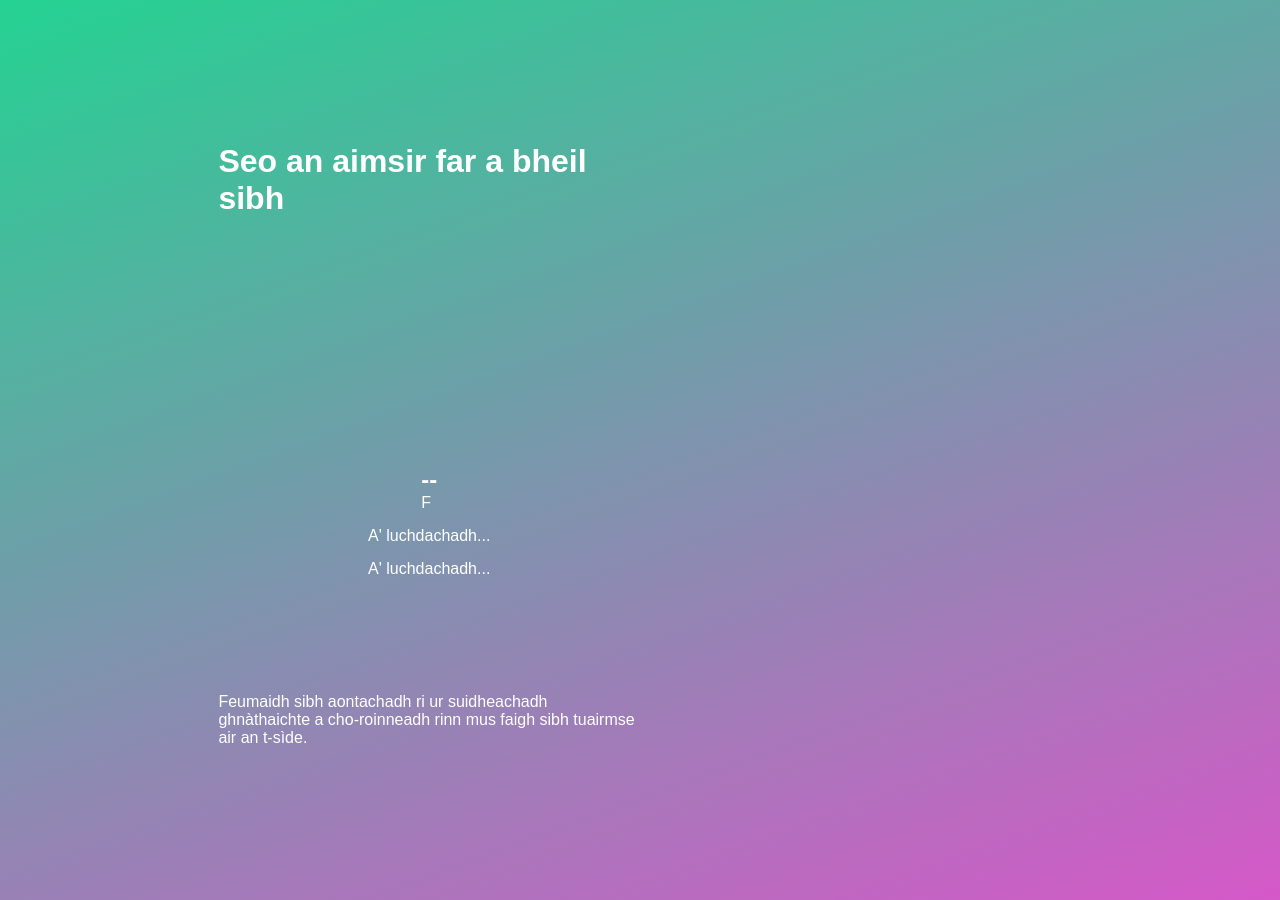
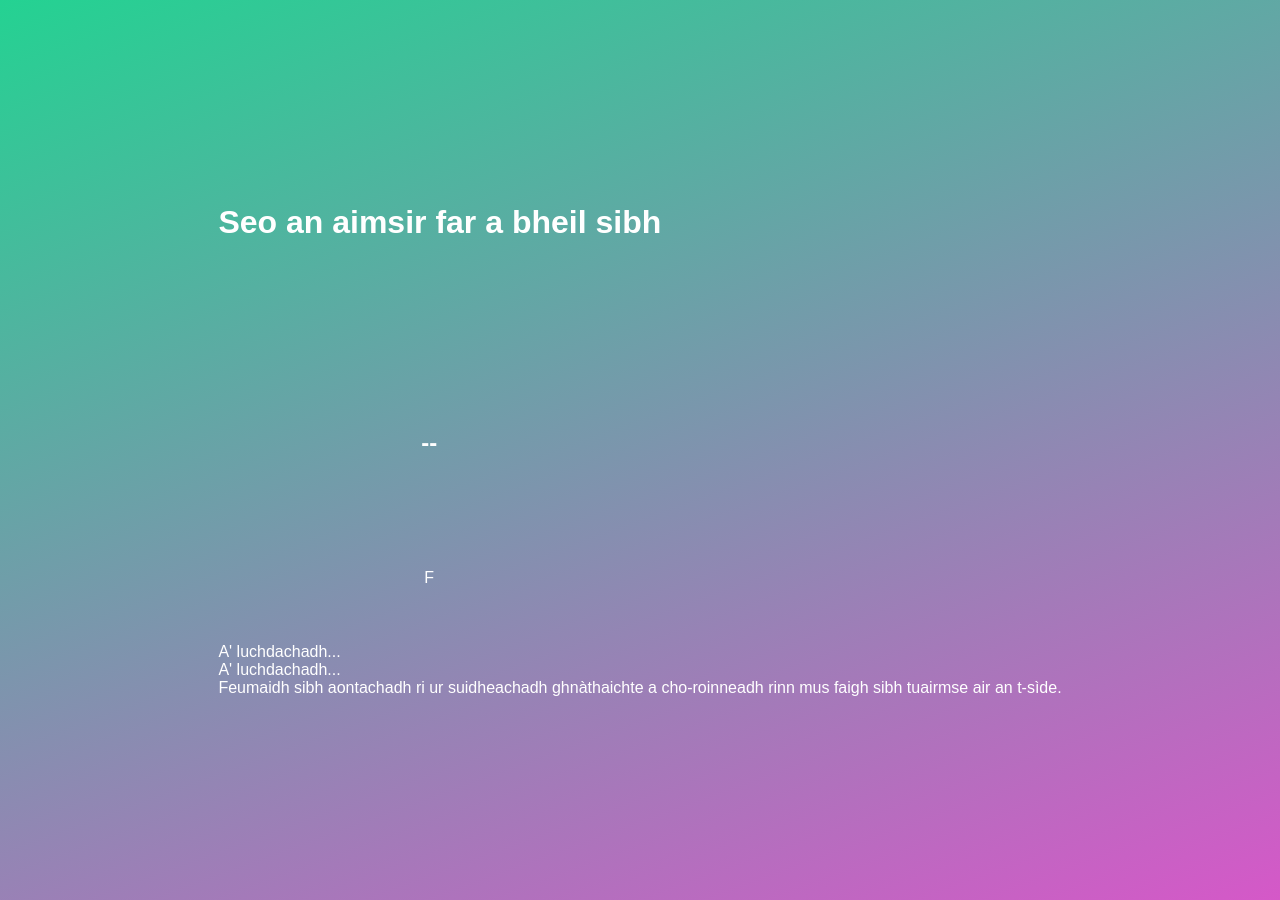
Before and after one commit to angeidheal/aimsir, a Jekyll site: the page built from index.html, in a window 1280 px wide. Built offline with Jekyll 4.4.1, drawn with Linux system fonts in a browser that asks for light colours; a script that is not in the unit is left out.

Commit message:
Update index.html

```diff
--- a/index.html
+++ b/index.html
@@ -3,20 +3,20 @@ layout: default
 title: Dachaigh
 ---
 
-<div class="intro">
+<div class="container">
+  <div class="row">
     <h1>Seo an aimsir far a bheil sibh</h1>
   </div>
-
+  <div class="row">
+    <canvas class="icon" width="128" height="128"></canvas>
     <div class="temperature">
-  <canvas class="icon" width="128" height="128"></canvas>
-  <div class="degree-section">
-    <h2 class="temperature-degree">--</h2>
+      <h2 class="degree">--</h2>
       <span>F</span>
     </div>
-  <div class="temperature-description">A' luchdachadh...</div>
+    <div class="current-summary">A' luchdachadh...</div>
     <div class="daily-summary">A' luchdachadh...</div>
   </div>
-
-<div class="footnote">
+  <div class="row">
     <p>Feumaidh sibh aontachadh ri ur suidheachadh ghnàthaichte a cho-roinneadh rinn mus faigh sibh tuairmse air an t-sìde.</p>
   </div>
+</div>
```
Lines whose indentation alone changed are shown as unchanged.
